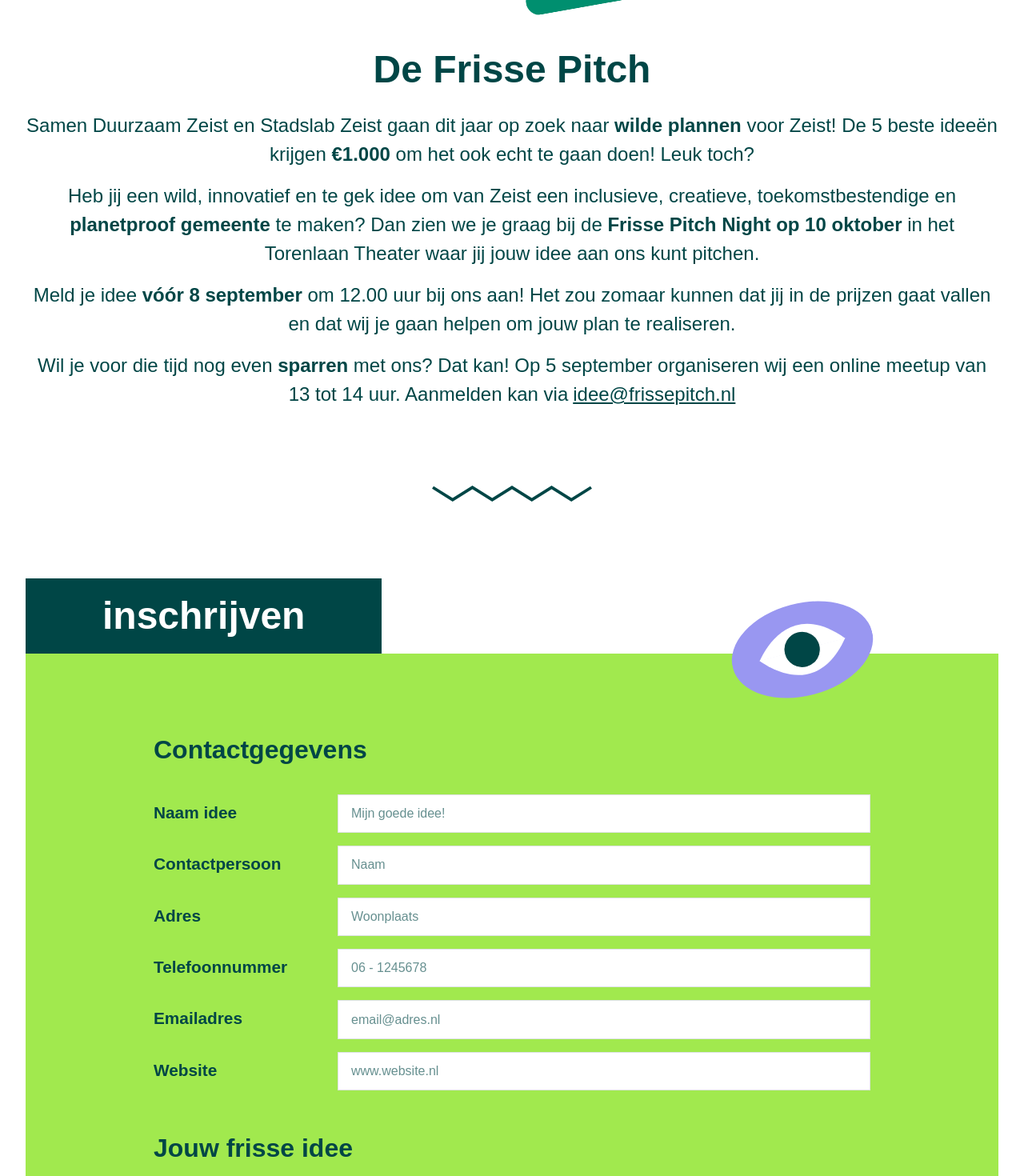
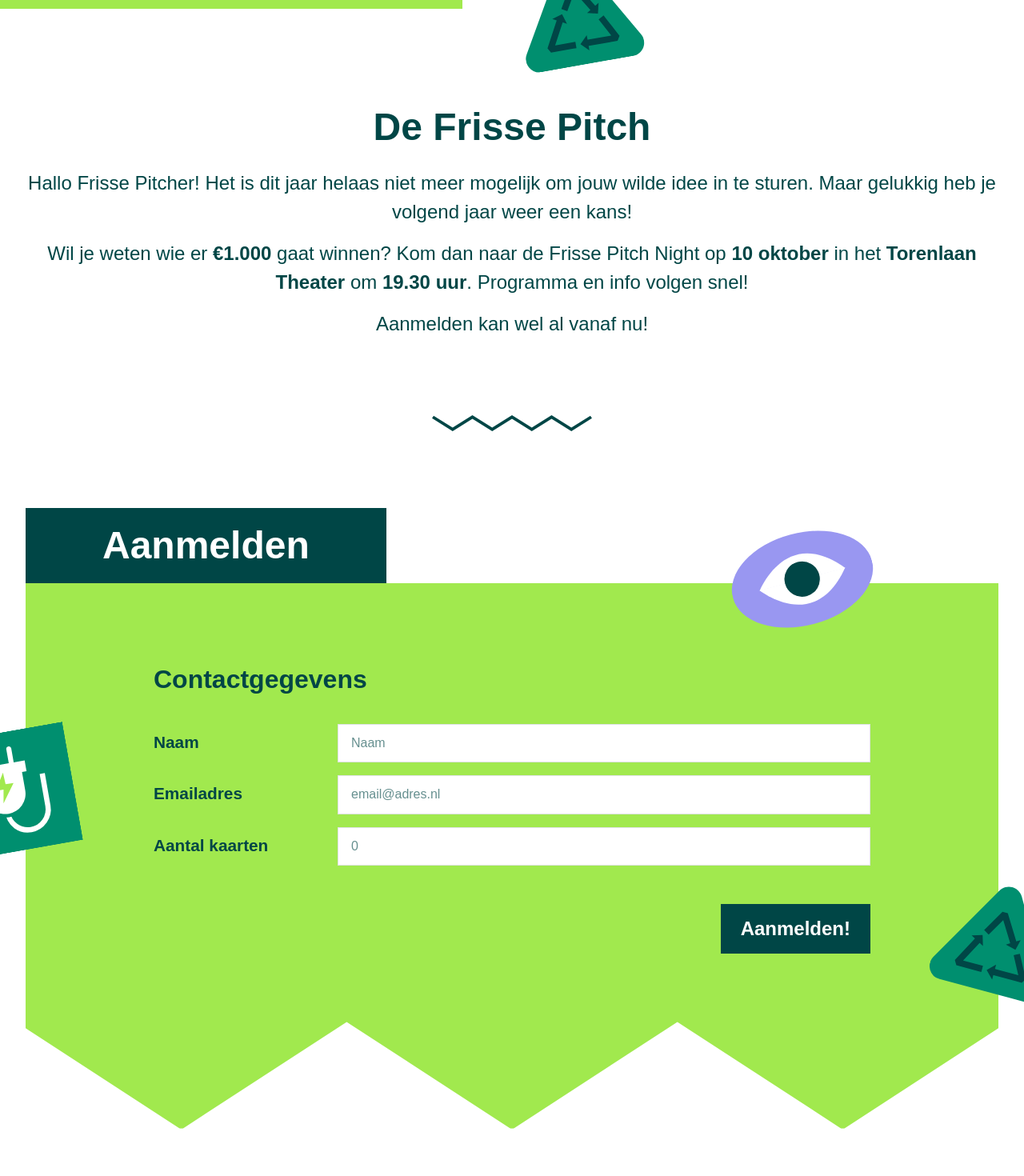
Before and after one commit to Rubenoo/defrissepitch, a React (Vite) app: page / in a window 1280 px wide. Shown: the part 820-2290 px from the top of the page at 80% size. Built offline with nearby package versions, Linux system fonts and the light colour scheme; a web font is replaced by a local one.

Commit message:
Voeg Frisse Pitch Night toe

```diff
--- /dev/null
+++ b/src/components/Aanmelden/Aanmelden.tsx
@@ -0,0 +1,173 @@
+import "./styles.scss";
+import { useState } from "react";
+import { ToastContainer, toast } from "react-toastify";
+import "react-toastify/dist/ReactToastify.css";
+
+const Aanmelden: React.FunctionComponent = () => {
+  const [succes, setSucces] = useState(false);
+  const [loading, setLoading] = useState(false);
+
+  const handleSubmit = (event: React.FormEvent<HTMLFormElement>) => {
+    event.preventDefault();
+    //handle validation
+    if (!event.currentTarget.checkValidity()) {
+      event.preventDefault();
+      event.stopPropagation();
+    }
+    event.currentTarget.className = "was-validated";
+
+    if (event.currentTarget.checkValidity()) {
+      setLoading(true);
+      const formData = new FormData(event.currentTarget);
+      // When checking the file input reference, it's good practice to check if current and files exist:
+      fetch("https://usebasin.com/f/ebad48967ee2", {
+        method: "POST",
+        body: formData,
+      })
+        .then((response) => {
+          if (response.ok) {
+            setSucces(true);
+            setLoading(false);
+            toast.success("Wij hebben je aangemeld!");
+          }
+          if (!response.ok)
+            toast.error(
+              "Oeps er is iets fout gegaan, neem contact op met idee@frissepitch.nl!",
+            );
+          return response.json();
+        })
+        .then((data) => console.log(data))
+        .catch((error) => {
+          toast.error(
+            "Oeps er is iets fout gegaan, neem contact op met idee@frissepitch.nl!",
+          );
+          console.log(error);
+        });
+    }
+  };
+  return (
+    <section className="text-start" id="inschrijven">
+      <ToastContainer
+        position="top-right"
+        autoClose={5000}
+        hideProgressBar={false}
+        newestOnTop={false}
+        closeOnClick
+        rtl={false}
+        pauseOnFocusLoss
+        draggable
+        pauseOnHover
+        theme="colored"
+      />
+      <h1 className="inschrijven-titel">Aanmelden</h1>
+      <form onSubmit={handleSubmit} className="needs-validation" noValidate>
+        <img
+          className="svg-oog"
+          src="/assets/svg/FP_sticker_RGB_oog.svg"
+          alt="Sticker oog"
+        />
+        <img
+          className="svg-stekker"
+          src="/assets/svg/FP_sticker_RGB_stekker.svg"
+          alt="Sticker stekker"
+        />
+        <img
+          className="svg-recycle"
+          src="/assets/svg/FP_sticker_RGB_recycle.svg"
+          alt="Sticker recycle"
+        />
+        <fieldset disabled={succes}>
+          <legend>Contactgegevens</legend>
+
+          <div className="mb-lg-3 mb-1 row">
+            <label htmlFor="name" className="col-sm-3 col-form-label">
+              Naam
+            </label>
+            <div className="col-sm-9">
+              <input
+                type="text"
+                id="name"
+                required
+                name="name"
+                className="form-control"
+                placeholder="Naam"
+                aria-describedby="naamHelp"
+              />
+              <div className="invalid-feedback">Geef een naam op.</div>
+            </div>
+          </div>
+
+          <div className="mb-lg-3 mb-1 row">
+            <label htmlFor="email_address" className="col-sm-3 col-form-label">
+              Emailadres
+            </label>
+            <div className="col-sm-9">
+              <input
+                type="email"
+                id="email_address"
+                name="email_address"
+                required
+                className="form-control"
+                placeholder="email@adres.nl"
+                aria-describedby="emailHelp"
+              />{" "}
+              <div className="invalid-feedback">
+                Geef een valide emailadres op.
+              </div>
+            </div>
+          </div>
+
+          <div className="mb-lg-5 mb-3 row">
+            <label
+              htmlFor="inputAantalKaarten"
+              className="col-sm-3 col-form-label"
+            >
+              Aantal kaarten
+            </label>
+            <div className="col-sm-9">
+              <input
+                type="number"
+                id="inputAantalKaarten"
+                name="AantalKaarten"
+                max={4}
+                min={1}
+                className="form-control"
+                placeholder="0"
+                aria-describedby="aantalkaartenHelp"
+              />
+              <div className="invalid-feedback">
+                Geef een valide aantal kaarten op, je kan maximaal 4 kaarten
+                kiezen per aanvraag.
+              </div>
+            </div>
+          </div>
+        </fieldset>
+
+        <button
+          type="submit"
+          className="btn btn-primary d-flex align-content-center"
+          disabled={succes}
+        >
+          Aanmelden!
+          {loading && (
+            <div
+              className="spinner-border text-success fs-4 ms-2"
+              role="status"
+            >
+              <span className="visually-hidden">Laden...</span>
+            </div>
+          )}
+        </button>
+      </form>
+      <div className="svg-container">
+        <img
+          className="partial-svg"
+          src="/assets/svg/FP_beeldmerk_RGB_vorm.svg"
+          alt="SVG"
+        />
+      </div>
+    </section>
+  );
+};
+
+export default Aanmelden;
--- /dev/null
+++ b/src/components/Aanmelden/styles.scss
@@ -0,0 +1,134 @@
+h1.inschrijven-titel {
+  color: white;
+  background-color: var(--donker-groen);
+  font-size: 3em;
+  padding-inline: 2em;
+  padding-block: 0.5em;
+  display: inline-block;
+  margin: 0;
+  @media (max-width: 992px) {
+    grid-template-columns: 1fr;
+    font-size: 2em;
+    margin: 0 auto; // Horizontal centering
+    display: flex;
+    justify-content: center; // Vertical centering
+    max-width: 300px;
+  }
+}
+
+.btn-primary {
+  display: block;
+  margin-inline-start: auto;
+  color: white;
+  font-weight: 700;
+  background-color: var(--donker-groen);
+  border-color: var(--donker-groen);
+  border-radius: 0;
+  padding: 0.5em 1em;
+  font-size: 1.5em;
+  @media (max-width: 992px) {
+    margin-inline-end: auto;
+  }
+}
+
+form {
+  padding: 6em 10em 0;
+  background-color: var(--fris-groen);
+  position: relative;
+  color: var(--donker-groen);
+
+  .svg-oog,
+  .svg-stekker,
+  .svg-recycle {
+    position: absolute;
+    width: 150px; /* adjust this as needed */
+    height: 150px; /* adjust this as needed */
+    transform: rotate(-10deg);
+    @media (max-width: 992px) {
+      display: none;
+    }
+  }
+
+  .svg-oog {
+    width: 180px; /* adjust this as needed */
+    height: 180px; /* adjust this as needed */
+    /* adjust these as needed */
+    top: -95px;
+    right: 65px;
+    transform: translateX(-50%) rotate(-15deg); /* centers the SVG horizontally */
+  }
+
+  .svg-stekker {
+    /* adjust these as needed */
+    left: -90px;
+    top: 40%;
+  }
+
+  .svg-recycle {
+    /* adjust these as needed */
+    top: 80%;
+    right: -150px;
+    transform: translateX(-50%) rotate(15deg); /* centers the SVG horizontally */
+  }
+
+  @media (max-width: 992px) {
+    padding-block: 0;
+    padding-inline: 1em;
+  }
+
+  small {
+    color: var(--donker-groen);
+    font-size: 1em;
+  }
+
+  label {
+    font-weight: 700;
+    font-size: 1.3em;
+  }
+
+  legend {
+    font-family: "europa", sans-serif;
+    font-weight: 700;
+    font-size: 2em;
+    margin-block-end: 1em;
+    @media (max-width: 992px) {
+      margin-block-start: 1em;
+      margin-block-end: 0.5em;
+      font-size: 1.5em;
+    }
+  }
+
+  input,
+  textarea {
+    border-radius: 0;
+    color: var(--donker-groen);
+    padding: 0.7em 1em;
+  }
+
+  input::placeholder,
+  textarea::placeholder {
+    color: var(--donker-groen);
+    opacity: 0.6;
+  }
+}
+
+.svg-container {
+  position: relative;
+  width: 100%;
+  height: 280px;
+  overflow: hidden;
+  @media (max-width: 992px) {
+    height: 160px;
+  }
+}
+
+.partial-svg {
+  position: absolute;
+  rotate: 90deg;
+  bottom: 115%;
+  z-index: -1;
+  scale: 1.4;
+  @media (max-width: 992px) {
+    bottom: 100%;
+  }
+}
--- a/src/components/DeFrissePitch/DeFrissePitch.tsx
+++ b/src/components/DeFrissePitch/DeFrissePitch.tsx
@@ -6,29 +6,16 @@ const DeFrissePitch: React.FunctionComponent = () => {
     <section className="align-items-center">
       <h3>De Frisse Pitch</h3>
       <p className="pitch">
-        Samen Duurzaam Zeist en Stadslab Zeist gaan dit jaar op zoek naar{" "}
-        <b>wilde plannen</b> voor Zeist! De 5 beste ideeën krijgen <b>€1.000</b>{" "}
-        om het ook echt te gaan doen! Leuk toch?
+        Hallo Frisse Pitcher! Het is dit jaar helaas niet meer mogelijk om jouw
+        wilde idee in te sturen. Maar gelukkig heb je volgend jaar weer een
+        kans!
       </p>
       <p className="pitch">
-        Heb jij een wild, innovatief en te gek idee om van Zeist een inclusieve,
-        creatieve, toekomstbestendige en <b>planetproof gemeente</b> te maken?
-        Dan zien we je graag bij de <b>Frisse Pitch Night op 10 oktober</b> in
-        het Torenlaan Theater waar jij jouw idee aan ons kunt pitchen.
+        Wil je weten wie er <b>€1.000</b> gaat winnen? Kom dan naar de Frisse
+        Pitch Night op <b>10 oktober</b> in het <b>Torenlaan Theater</b> om{" "}
+        <b>19.30 uur</b>. Programma en info volgen snel!
       </p>
-      <p className="pitch">
-        Meld je idee <b>vóór 8 september</b> om 12.00 uur bij ons aan! Het zou
-        zomaar kunnen dat jij in de prijzen gaat vallen en dat wij je gaan
-        helpen om jouw plan te realiseren.
-      </p>
-      <p className="pitch">
-        Wil je voor die tijd nog even <b>sparren</b> met ons? Dat kan! Op 5
-        september organiseren wij een online meetup van 13 tot 14 uur. Aanmelden
-        kan via
-        <a className="pitch" href="mailto: idee@frissepitch.nl">
-          idee@frissepitch.nl
-        </a>
-      </p>
+      <p className="pitch">Aanmelden kan wel al vanaf nu!</p>
       <Divider />
     </section>
   );
--- a/src/components/Inschrijven/Inschrijven.tsx
+++ b/src/components/Inschrijven/Inschrijven.tsx
@@ -381,7 +381,7 @@ const Inschrijven: React.FunctionComponent = () => {
               className="spinner-border text-success fs-4 ms-2"
               role="status"
             >
-              <span className="visually-hidden">Loading...</span>
+              <span className="visually-hidden">Laden...</span>
             </div>
           )}
         </button>
--- a/src/components/Introductie/Introductie.tsx
+++ b/src/components/Introductie/Introductie.tsx
@@ -16,13 +16,15 @@ const Introductie: React.FunctionComponent = () => {
 
       <div>
         <div className="card">
-          <h2>wild idee?</h2>
+          <h2>Frisse Pitch Night</h2>
           <p>
-            Pitch jouw idee om Zeist nog leuker, socialer en duurzamer te maken
-            en maak kans op €1.000 cash om je idee uit te voeren!
+            Wil je weten wie er €1.000 gaat winnen? <br />
+            <br />
+            Kom dan naar de Frisse Pitch Night op 10 oktober in het Torenlaan
+            Theater om 19.30 uur.
           </p>
           <a className="btn" href="#inschrijven">
-            Inschrijven!
+            Aanmelden!
           </a>
         </div>
       </div>
--- a/src/components/Main/Main.tsx
+++ b/src/components/Main/Main.tsx
@@ -1,15 +1,15 @@
 import Introductie from "../Introductie/Introductie.tsx";
 import DeFrissePitch from "../DeFrissePitch/DeFrissePitch.tsx";
-import Inschrijven from "../Inschrijven/Inschrijven.tsx";
 import IdeeCriteria from "../IdeeCriteria/IdeeCriteria.tsx";
 import VeelgesteldeVragen from "../VeelgesteldeVragen/VeelgesteldeVragen.tsx";
+import Aanmelden from "../Aanmelden/Aanmelden.tsx";
 
 const Main: React.FunctionComponent = () => {
   return (
     <main>
       <Introductie />
       <DeFrissePitch />
-      <Inschrijven />
+      <Aanmelden />
       <IdeeCriteria />
       <VeelgesteldeVragen />
     </main>
```
